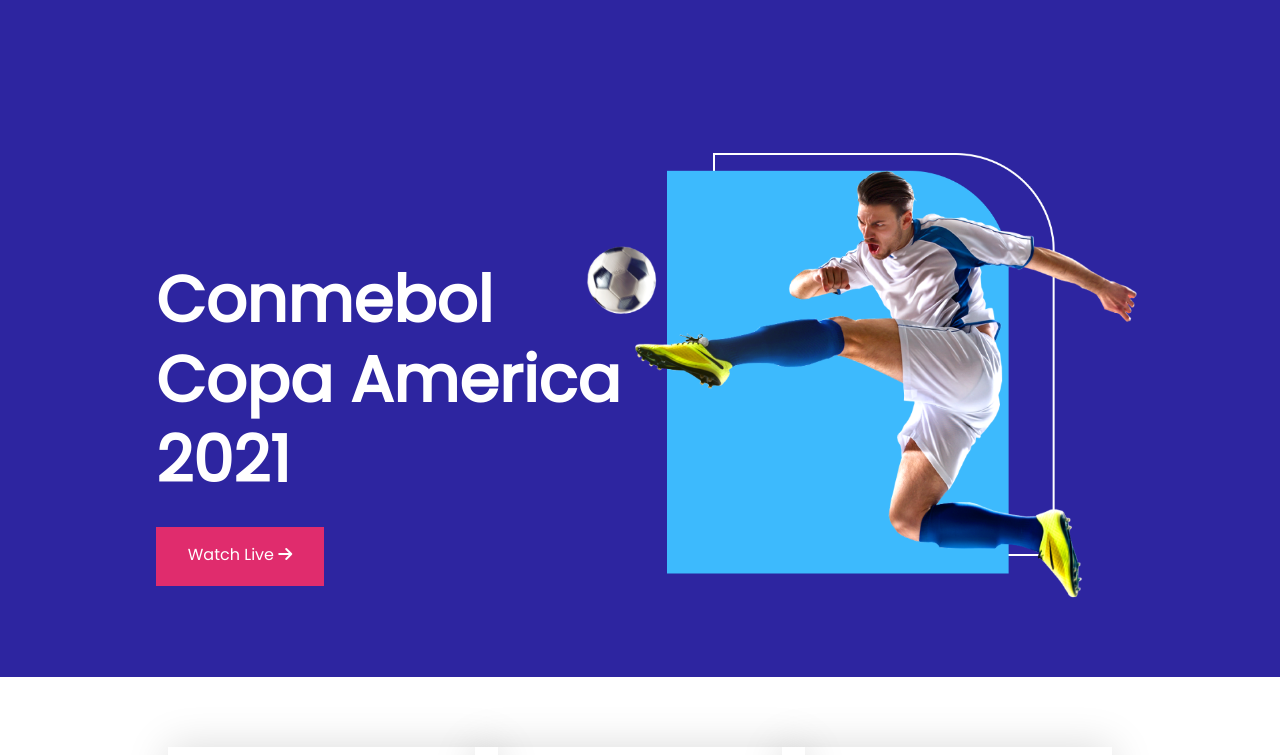
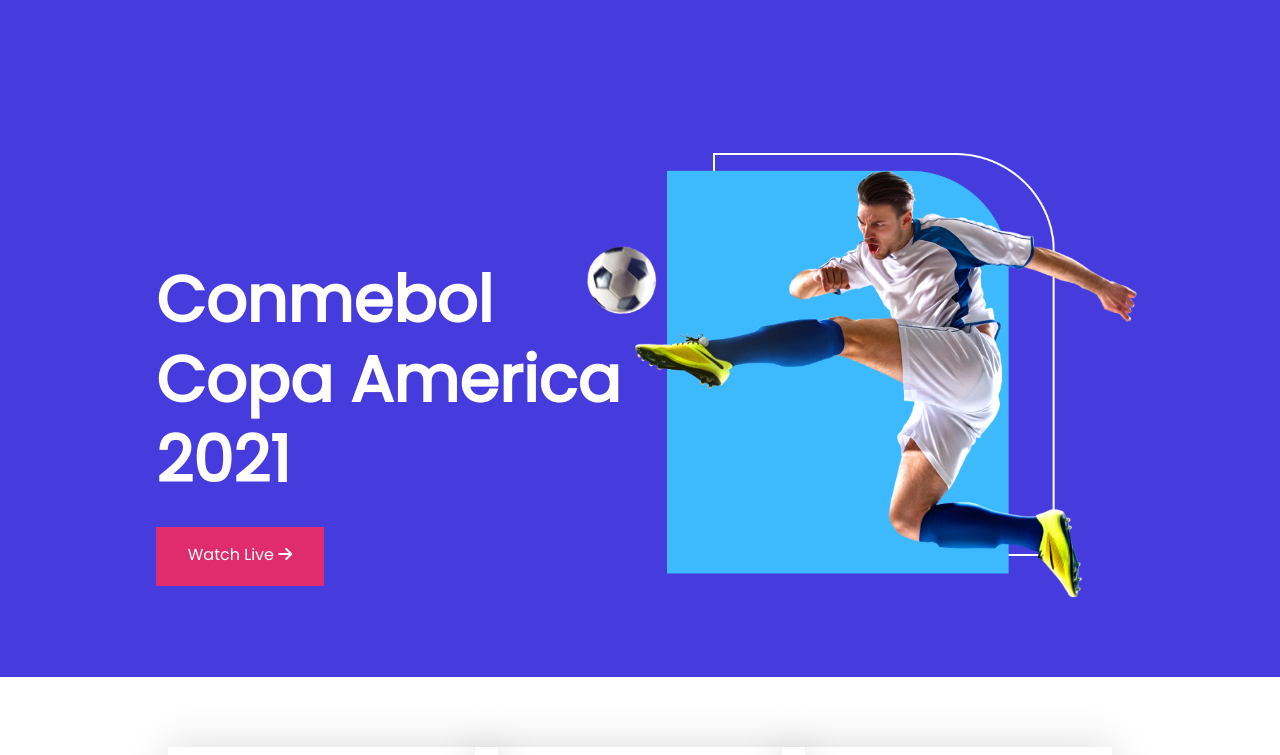
Before and after one commit to Jamy11/football-responsive, a plain HTML site: page index.html in a window 1280 px wide. Shown: the top 755 px of the page. Drawn offline with Linux system fonts and the light colour scheme.

Commit message:
transform and transition added

```diff
--- a/style.css
+++ b/style.css
@@ -56,6 +56,26 @@ Header Start
     width: 556px;
     height: 448px;
 }
+
+/*------------*\
+Header Hover
+\*------------*/
+
+.container-head{
+    transition: all 1s ease-in;
+    /* transition-timing-function: ; */
+}
+
+.container-head:hover{
+    background-color: #463bdd;
+}
+
+.head img{
+    transition: transform 1s ease-in;
+}
+
+.head img:hover{
+    transform: scale(1.15);}
 
 /*------------*\
 Player Info
@@ -146,6 +166,7 @@ Player Info
     flex-direction: column;
     justify-content: center;
     align-items: center;
+    margin-bottom: 63px;
 }
 
 .social-info img{
```
